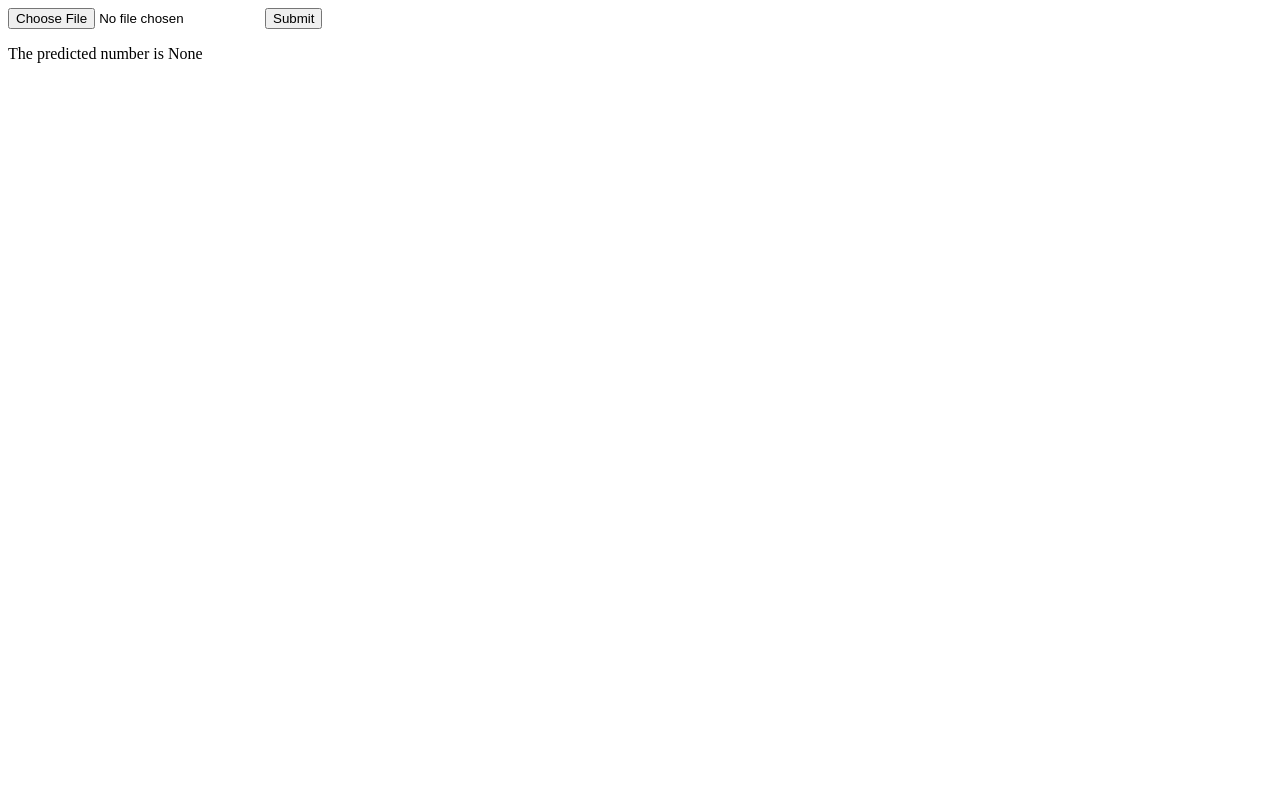
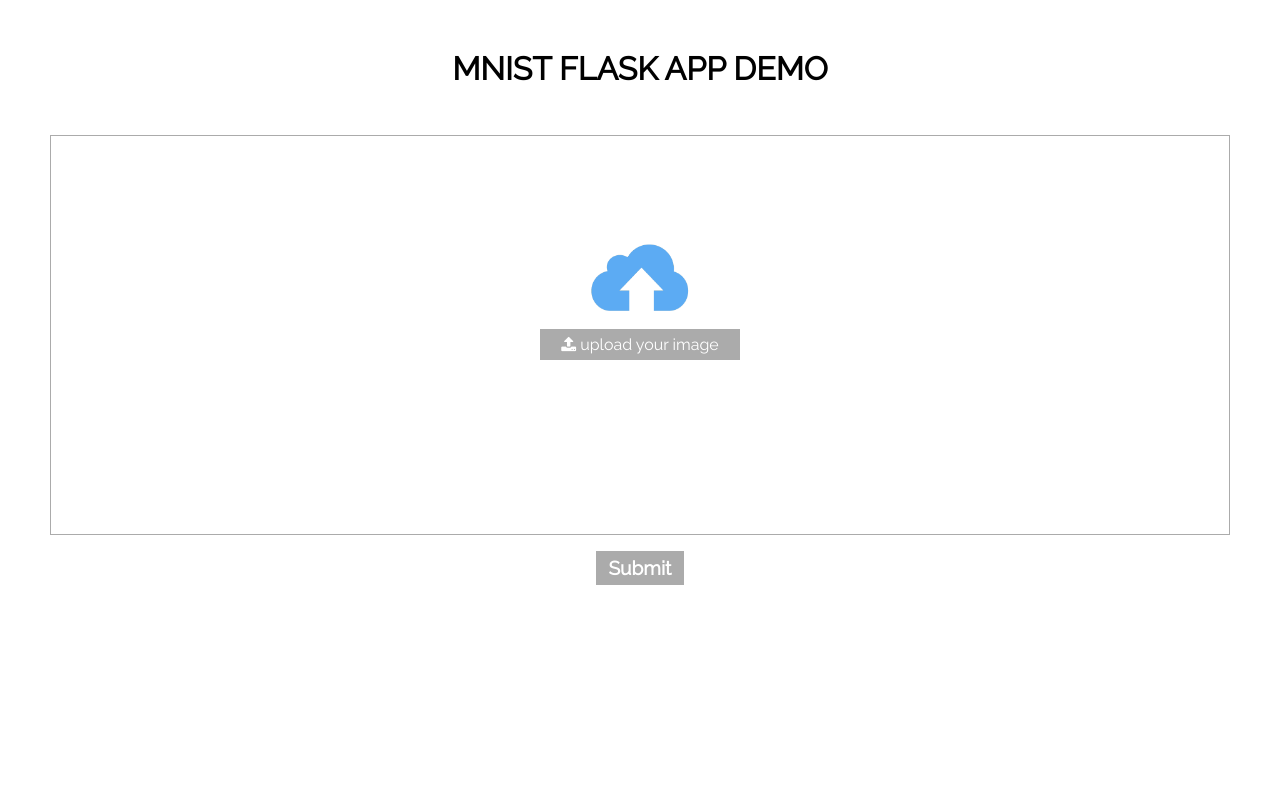
Before and after one commit to McGillAISociety/mnist-demo-flask-app, a Flask app: page / in a window 1280 px wide. Run offline with Flask 2, Linux system fonts and the light colour scheme.

Commit message:
nice front-end

```diff
--- /dev/null
+++ b/static/css/main.css
@@ -0,0 +1,65 @@
+* {
+    margin: 0px;
+    padding: 0px;
+    box-sizing: border-box;
+    font-family: 'Raleway', sans-serif;
+}
+
+body {
+    height: 100%;
+}
+
+h1, h2, h3, h4, h5, h6, p {
+    text-align: center;
+}
+
+.center {
+    display: block;
+    margin: auto;
+}
+
+.content {
+    padding: 50px;
+}
+
+/* ///////////////////////////////////////////////// */
+
+/* IMAGE BOX */
+
+.image-box {
+    border: #ababab solid 1px;
+    padding: 10px;
+    margin-top: 3em;
+    margin-bottom: 1em;
+    min-height: 25em;
+    position: relative;
+}
+
+#upload-img {
+    margin-top: 6em;
+    margin-bottom: 1em;
+}
+
+/* UPLOAD FILE BUTTON */
+
+input[type="file"] {
+    display: none;
+}
+
+.custom-button {
+    color: white;
+    text-align: center;
+    background-color: #ababab;
+    padding: 6px 12px;
+    max-width: 200px;
+    cursor: pointer;
+}
+
+/* SUBMIT BUTTON */
+
+input[type="submit"] {
+    border: none;
+    font-size: 1.2em;
+    font-weight: bolder;
+    bottom: 10px;
+}
--- a/templates/index.html
+++ b/templates/index.html
@@ -1,10 +1,23 @@
+<!DOCTYPE html>
 <html>
+   <head>
+      <link rel="stylesheet" type="text/css" href="./static/css/main.css">
+      <link rel="stylesheet" href="https://fonts.googleapis.com/css?family=Raleway">
+      <link rel="stylesheet" href="https://stackpath.bootstrapcdn.com/font-awesome/4.7.0/css/font-awesome.min.css">
+   </head>
    <body>
-      <form action = "http://localhost:5000/" method = "POST"
-         enctype = "multipart/form-data">
-         <input type = "file" name = "image" />
-         <input type = "submit"/>
-	  </form>
-		  <p> The predicted number is {{ prediction }}</p>
+      <div class="content">
+         <h1 class="title"> MNIST FLASK APP DEMO </h1>
+         <form action="http://localhost:5000/" method="POST">
+         <div class="image-box">
+            <img id="upload-img" class="center" src="./static/img/upload.png" width="100">
+            <label for="file-upload" class="center custom-button">
+               <i class="fa fa-upload"></i> upload your image
+               <input type="file" id="file-upload" name="image" />
+            </label>
+         </div>
+            <input type="submit" class="custom-button center" />
+         </form>
+      </div>
    </body>
 </html>
```
Also changed, not shown: static/img/upload.png (added).
